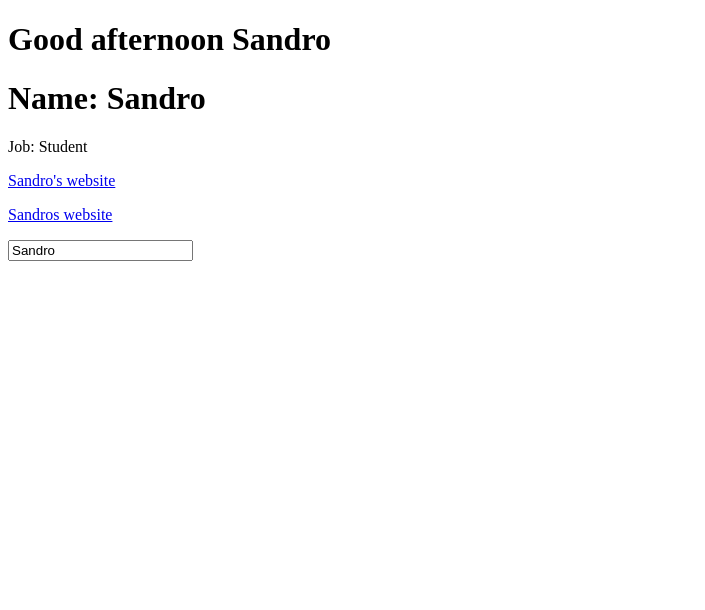
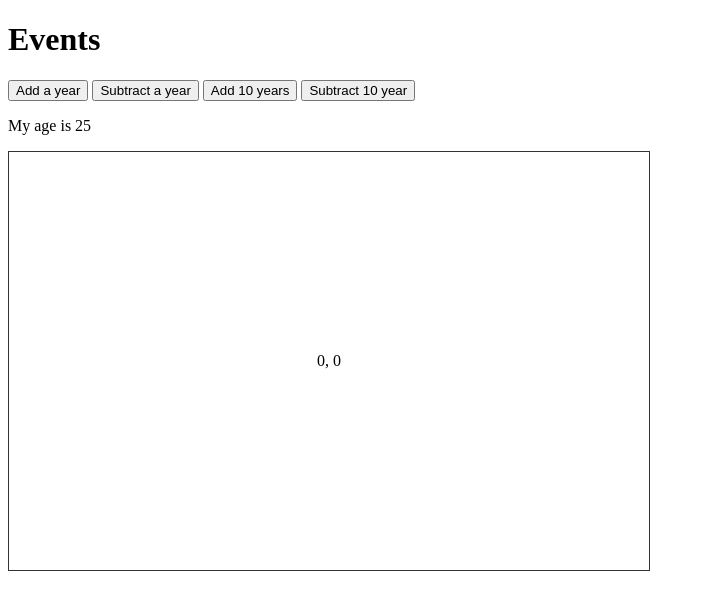
Before and after one commit to sooondro/vue.js, a plain HTML site: page index.html in a window 1280 px wide. Shown: the whole page, without its empty margins (0-705 px from the left). Drawn offline with nearby package versions, Linux system fonts and the light colour scheme.

Commit message:
Events - click, double click, mousemove (offsetX and offsetY)

```diff
--- a/app.js
+++ b/app.js
@@ -1,14 +1,20 @@
 new Vue({
   el: '#vue-app',
   data: {
-    name: 'Sandro',
-    job: 'Student',
-    website: 'https://www.facebook.com/sandro.blavicki.9',
-    websiteTag: '<a href="https://www.facebook.com/sandro.blavicki.9">Sandros website</a>'
+    age: 25,
+    x: 0,
+    y: 0
   },
   methods: {
-    greet: function(time){
-      return 'Good ' + time + ' ' + this.name;
+    add: function(value) {
+      this.age += value;
+    },
+    subtract: function(value) {
+      this.age -= value;
+    },
+    updateXY: function(event){
+      this.x = event.offsetX;
+      this.y = event.offsetY;
     }
   }
 });
--- a/index.html
+++ b/index.html
@@ -5,21 +5,22 @@
     <meta name="viewport" content="width=device-width, initial-scale=1.0">
     <title>First Vue.js App</title>
     <script src="https://cdn.jsdelivr.net/npm/vue/dist/vue.js"></script>
-  <link rel="stylesheet" href="style.css">
+    <link rel="stylesheet" href="styles.css">
   </head>
   <body>
 
     <div id="vue-app">
-    <h1>{{ greet('afternoon') }}</h1>
-    <h1>Name: {{ name }}</h1>
-    <p>Job: {{ job }} </p>
+      <h1>Events</h1>
+      <button v-on:click="add(1)">Add a year</button>
+      <button v-on:click="subtract(1)">Subtract a year</button>
+      <button v-on:dblclick="add(10)">Add 10 years</button>
+      <button v-on:dblclick="subtract(10)">Subtract 10 year</button>
+      <p>My age is {{ age }} </p>
 
-    <a v-bind:href="website">Sandro's website</a>
-    <p v-html="websiteTag"></p>
+      <div id="canvas" v-on:mousemove="updateXY">{{ x }}, {{ y }}</div>
 
-    <input type="text" v-bind:value="name">
     </div>
+
     <script src="app.js"></script>
-
   </body>
 </html>
--- a/styles.css
+++ b/styles.css
@@ -0,0 +1,6 @@
+#canvas {
+  width: 600px;
+  padding: 200px 20px;
+  text-align: center;
+  border: 1px solid #333;
+}
```
Lines whose indentation alone changed are shown as unchanged.
